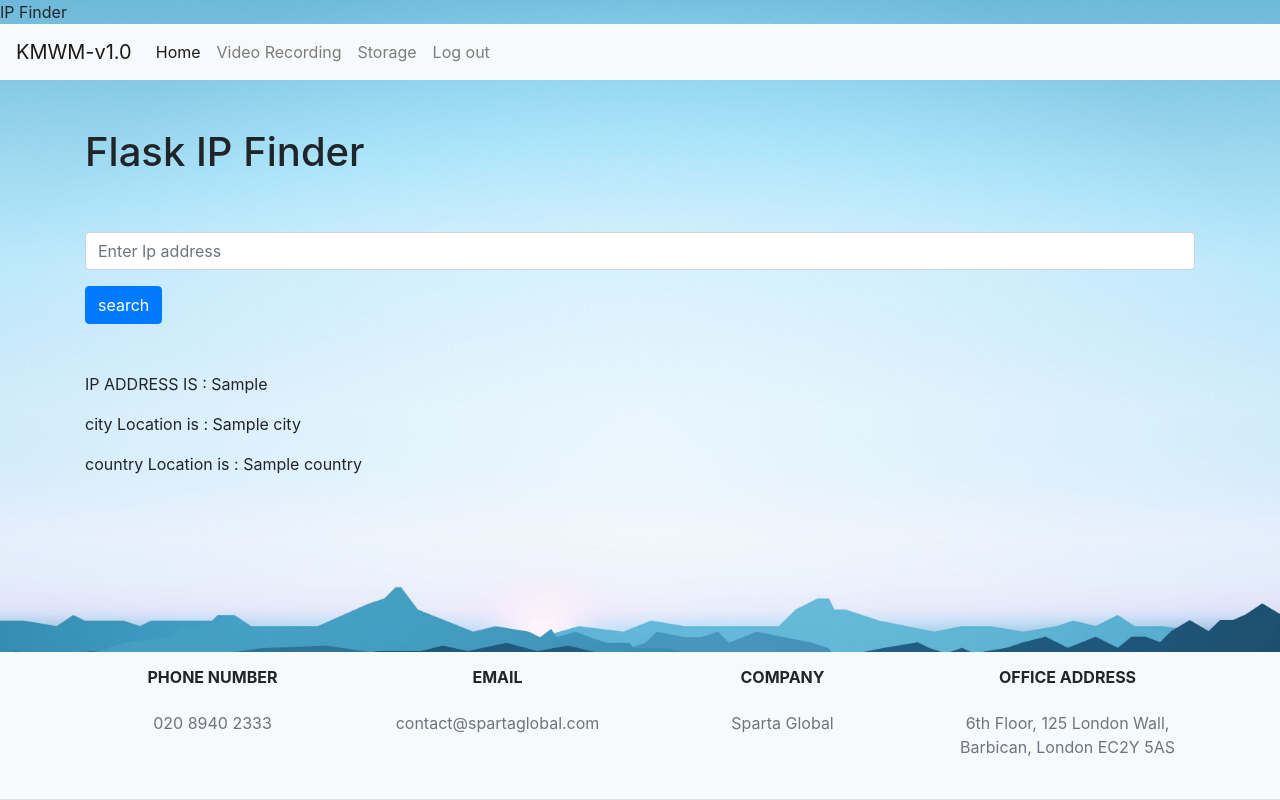
After one commit to Benedek4000/eng130_week4_project, a Flask app: template frontend/location/templates/index.html in a window 1280 px wide. The commit adds this page. Run offline with Flask 2, Linux system fonts and the light colour scheme; the template is opened without the code that fills it: most values are stand-ins (such as "Sample title", 1, 10 or a date in 2020); some libraries are stand-ins or nearby versions.

Commit message:
location integrated

```diff
--- a/app.py
+++ b/app.py
@@ -15,6 +15,8 @@ from threading import Thread
 import pyaudio
 import wave
 import moviepy.editor as m
+from ipapi import location as ip
+
 app = Flask(__name__)
 app.config['SECRET_KEY'] = 'supersecretkey'
 """
@@ -55,7 +57,7 @@ try:
 except OSError as error:
     pass
 
-
+camera = cv2.VideoCapture(0)
 
 def record(out):
     global rec_frame, detection
@@ -129,6 +131,8 @@ def joining():
     now = datetime.datetime.now().strftime("%d%m%y-%H%M%S")
     name = "./out/"+now+".mp4"
     f.write_videofile(name, fps = 20)
+
+
     return
 
 def audio_speed():
@@ -146,7 +150,7 @@ def audio_speed():
 
 def gen_frames():  # generate frame by frame from camera
     global out, capture,rec_frame, grey, detection
-    camera = cv2.VideoCapture(0)
+    # camera = cv2.VideoCapture(0)
     while True:
         success, frame = camera.read()
         if success:
@@ -413,6 +417,7 @@ def player():
 def videorec():
     global color
     # Check if user is loggedin
+    data = ip(output = 'json')
     if 'loggedin' in session and session['loggedin']:
         global switch,camera
         if request.method == 'POST':
@@ -476,9 +481,9 @@ def videorec():
 
 
         elif request.method=='GET':
-            return render_template('video_rec.html', color = color)
+            return render_template('video_rec.html', color = color, data = data, name = session['last_name'])
 
-        return render_template('video_rec.html', color = color)
+        return render_template('video_rec.html', color = color, data = data, name = session['last_name'])
 
     else:
         flash("You need to be logged in to use this website", category="error")
--- /dev/null
+++ b/frontend/location/templates/index.html
@@ -0,0 +1,27 @@
+{% extends 'base.html' %}
+
+{% block title %} IP Finder {% endblock %}
+
+
+{% block body %}
+<div class="container">
+    <br>
+    <br>
+    <h1>Flask IP Finder</h1>
+    <br>
+    <br>
+    <form action="{{url_for('index')}}" method="post">
+        <div class="form-group">
+            <input type="text" name="search" class="form-control" placeholder="Enter Ip address">
+
+        </div>
+        <input type="submit" class="btn btn-primary" value="search">
+
+    </form>
+    <br>
+    <br>
+    <p>IP ADDRESS IS : {{data.ip}}</p>
+    <p>city Location is : {{data.city}}</p>
+    <p>country Location is : {{data.country}}</p>
+</div>
+{% endblock %}
--- a/requirements.txt
+++ b/requirements.txt
@@ -4,3 +4,4 @@ pyaudio
 moviepy
 Flask-Mail
 pandas
+ipapi
--- a/templates/video_rec.html
+++ b/templates/video_rec.html
@@ -18,10 +18,10 @@
 {% endblock %} {% block body %}
 <div class="container" style="text-align: center">
 	<h2>Start Recording</h2>
-	<p>Video length:</p>
+	<!-- <p>Video length:</p> -->
 	<img src="{{ url_for('video_feed') }}" height="80%">
-	<p style="text-align: left">Name:</p>
-	<p style="text-align: left">Location:</p>
+	<p style="text-align: left">Name: {{ name }}</p>
+	<p style="text-align: left">Location: {{ data.city }}</p>
 </div>
 
 <div class="containerbtn">
```
Also changed, not shown: frontend/location/flaskipfinder.py (added, +16 -0 lines), frontend/location/templates/base.html (added, +17 -0 lines).
